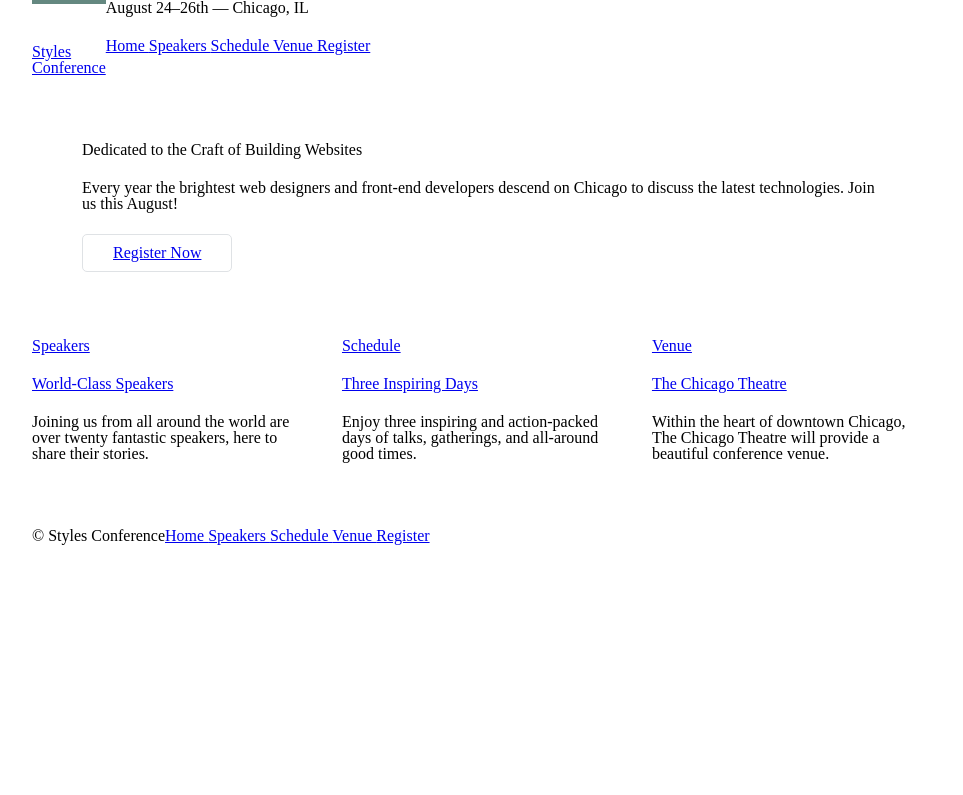
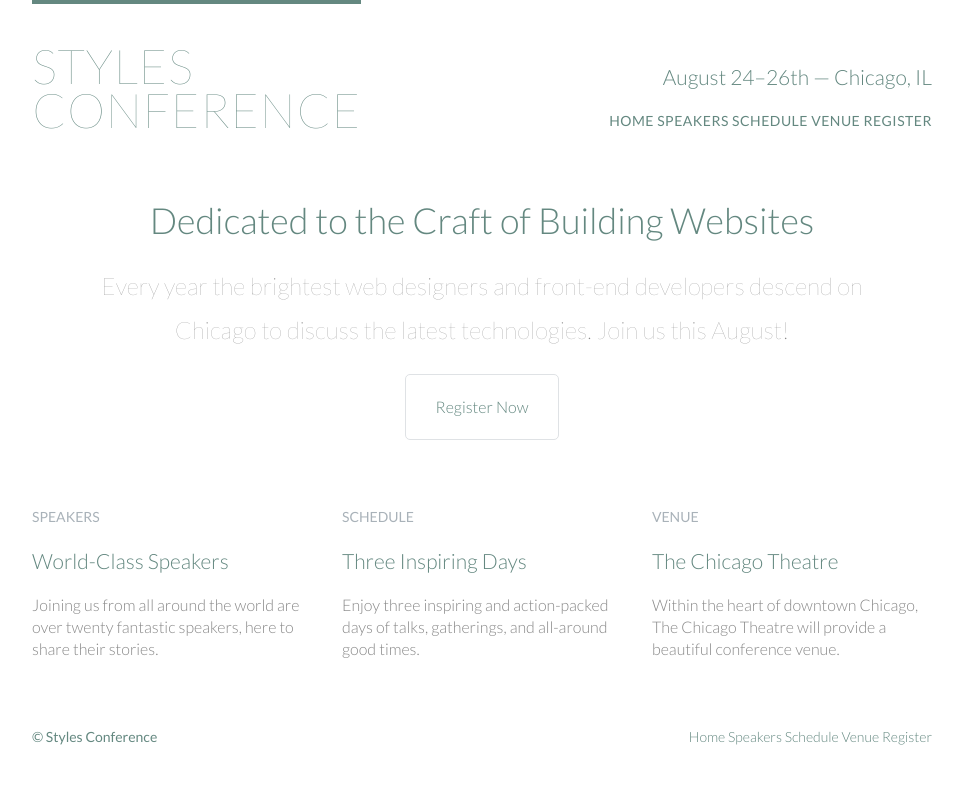
Before and after one commit to nkoder/learn-css, a plain HTML site: page styles-conference/index.html in a window 1280 px wide. Shown: the whole page, without its empty margins (158-1121 px from the left). Drawn offline with Linux system fonts and the light colour scheme.

Commit message:
Finished lesson http://learn.shayhowe.com/html-css/working-with-typography/

```diff
--- a/styles-conference/assets/stylesheets/footer.css
+++ b/styles-conference/assets/stylesheets/footer.css
@@ -1,8 +1,11 @@
 .primary-footer {
+    color          : #648880;
+    font-size      : 14px;
     padding-bottom : 44px;
     padding-top    : 44px;
 }
 
 .primary-footer small {
-    float : left;
+    float       : left;
+    font-weight : 400;
 }
--- a/styles-conference/assets/stylesheets/header.css
+++ b/styles-conference/assets/stylesheets/header.css
@@ -1,5 +1,15 @@
 .logo {
-    float      : left;
-    border-top : 4px solid #648880;
-    padding    : 40px 0 22px 0;
+    float          : left;
+    border-top     : 4px solid #648880;
+    padding        : 40px 0 22px 0;
+    font-size      : 48px;
+    font-weight    : 100;
+    letter-spacing : .5px;
+    line-height    : 44px;
+    text-transform : uppercase;
 }
+
+.tagline {
+    margin     : 66px 0 22px 0;
+    text-align : right;
+}
--- a/styles-conference/assets/stylesheets/home.css
+++ b/styles-conference/assets/stylesheets/home.css
@@ -1,3 +1,18 @@
 .hero {
-    padding : 22px 80px 66px 80px;
+    line-height : 44px;
+    padding     : 22px 80px 66px 80px;
+    text-align  : center;
 }
+
+.hero h2 {
+    font-size : 36px;
+}
+
+.hero p {
+    font-size   : 24px;
+    font-weight : 100;
+}
+
+.teaser a:hover h3 {
+    color : #a9b2b9;
+}
--- /dev/null
+++ b/styles-conference/assets/stylesheets/navigation.css
@@ -0,0 +1,10 @@
+.nav {
+    text-align : right;
+}
+
+.primary-nav {
+    font-size      : 14px;
+    font-weight    : 400;
+    letter-spacing : .5px;
+    text-transform : uppercase;
+}
--- a/styles-conference/assets/stylesheets/typography.css
+++ b/styles-conference/assets/stylesheets/typography.css
@@ -1,3 +1,8 @@
+body {
+    color : #888;
+    font  : 300 16px/22px "Lato", "Open Sans", "Helvetica Neue", Helvetica, Arial, sans-serif;
+}
+
 h1,
 h2,
 h3,
@@ -7,3 +12,56 @@ h6,
 p {
     margin-bottom : 22px;
 }
+
+h1,
+h2,
+h3,
+h4 {
+    color : #648880;
+}
+
+h1 {
+    font-size   : 36px;
+    line-height : 44px;
+}
+
+h2 {
+    font-size   : 24px;
+    line-height : 44px;
+}
+
+h3 {
+    font-size : 21px;
+}
+
+h4 {
+    font-size : 18px;
+}
+
+h5 {
+    color          : #a9b2b9;
+    font-size      : 14px;
+    font-weight    : 400;
+    text-transform : uppercase;
+}
+
+strong {
+    font-weight : 400;
+}
+
+cite, em {
+    font-style : italic;
+}
+
+a {
+    color           : #648880;
+    text-decoration : none;
+}
+
+a:hover {
+    color : #a9b2b9;
+}
+
+p a {
+    border-bottom : 1px solid #dfe2e5;
+}
--- a/styles-conference/index.html
+++ b/styles-conference/index.html
@@ -12,9 +12,12 @@
     <link rel="stylesheet" href="assets/stylesheets/typography.css">
     <link rel="stylesheet" href="assets/stylesheets/header.css">
     <link rel="stylesheet" href="assets/stylesheets/footer.css">
+    <link rel="stylesheet" href="assets/stylesheets/navigation.css">
     <link rel="stylesheet" href="assets/stylesheets/buttons.css">
 
     <link rel="stylesheet" href="assets/stylesheets/home.css">
+
+    <link rel="stylesheet" href="http://fonts.googleapis.com/css?family=Lato:100,300,400">
 
 </head>
 <body>
@@ -25,9 +28,9 @@
         <a href="index.html"> Styles <br> Conference </a>
     </h1>
 
-    <h3> August 24&ndash;26th &mdash; Chicago, IL </h3>
+    <h3 class="tagline"> August 24&ndash;26th &mdash; Chicago, IL </h3>
 
-    <nav>
+    <nav class="nav primary-nav">
         <a href="index.html"> Home </a>
         <a href="speakers.html"> Speakers </a>
         <a href="schedule.html"> Schedule </a>
@@ -47,7 +50,7 @@
 
 <section class="grid">
 
-    <section class="col-1-3">
+    <section class="teaser col-1-3">
         <a href="speakers.html">
             <h5> Speakers </h5>
             <h3> World-Class Speakers </h3>
@@ -57,7 +60,7 @@
         </p>
     </section><!--
     Any whitespace between columns done with 'display:inline-block' will break layout :-(
-    --><section class="col-1-3">
+    --><section class="teaser col-1-3">
         <a href="schedule.html">
             <h5> Schedule </h5>
             <h3> Three Inspiring Days </h3>
@@ -67,7 +70,7 @@
         </p>
     </section><!--
     Any whitespace between columns done with 'display:inline-block' will break layout :-(
-    --><section class="col-1-3">
+    --><section class="teaser col-1-3">
         <a href="venue.html">
             <h5> Venue </h5>
             <h3> The Chicago Theatre </h3>
@@ -83,7 +86,7 @@
 
     <small>&copy; Styles Conference</small>
 
-    <nav>
+    <nav class="nav">
         <a href="index.html"> Home </a>
         <a href="speakers.html"> Speakers </a>
         <a href="schedule.html"> Schedule </a>
```
Also changed, not shown: styles-conference/register.html (+6 -3 lines), styles-conference/schedule.html (+6 -3 lines), styles-conference/speakers.html (+6 -3 lines), styles-conference/venue.html (+6 -3 lines).
